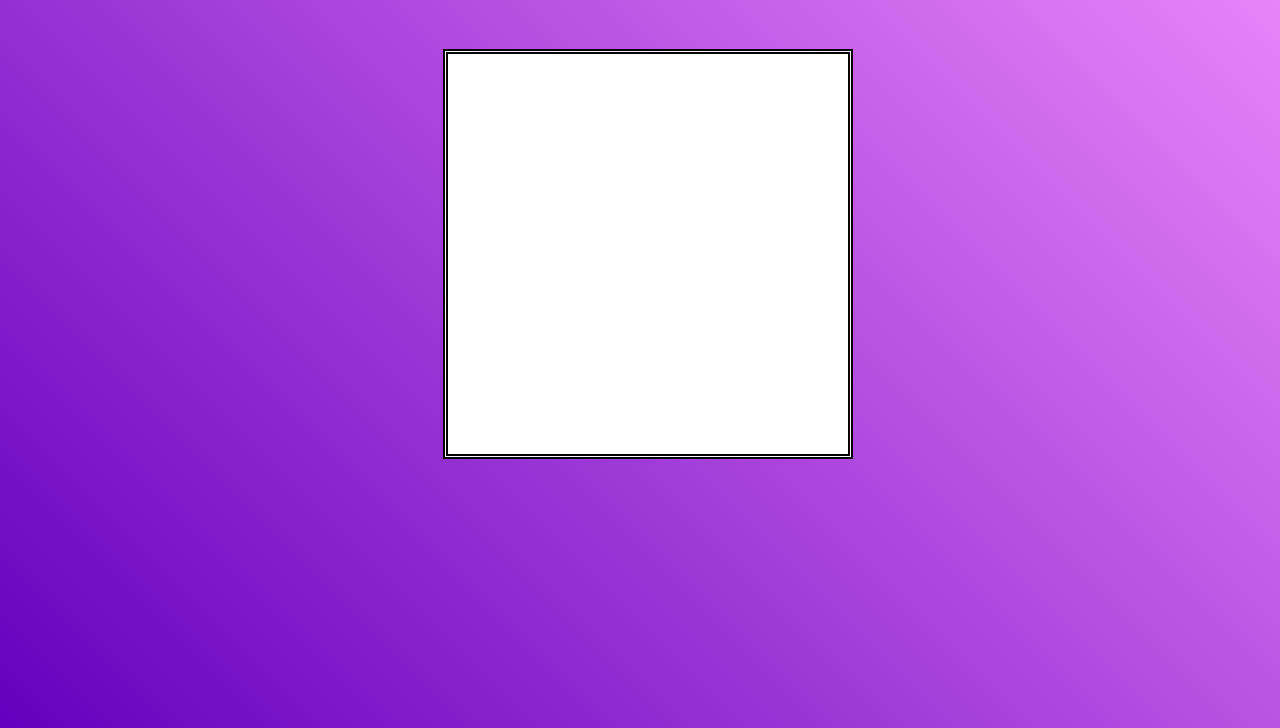
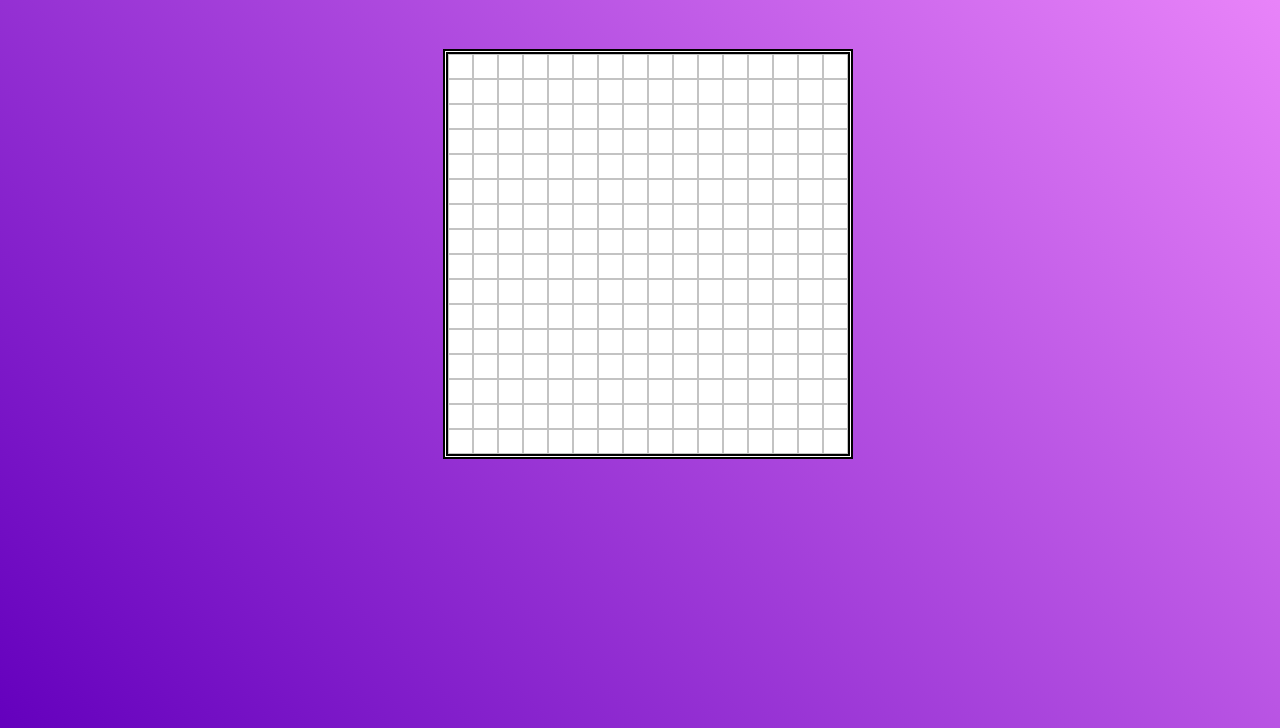
Before and after one commit to stanochka/etch-a-sketch, a plain HTML site: page index.html in a window 1280 px wide. Shown: the part 101-829 px from the top of the page. Drawn offline with Linux system fonts and the light colour scheme.

Commit message:
Make 16x16 grid with js

```diff
--- a/script.js
+++ b/script.js
@@ -0,0 +1,15 @@
+const container = document.querySelector('#container');
+console.log(container);
+
+const makeGrid = () => {
+  for (let i = 0; i < 16*16; i++) {
+    container.style['grid-template-columns'] = 'repeat(16, 1fr)';
+    let element = document.createElement('div');
+    element.style.border = '1px solid rgba(195, 195, 195)';
+    element.id = `cell${i}`;
+    container.appendChild(element);
+    console.log(`Div id=${element.id} added`);
+  }
+}
+
+makeGrid()
--- a/style.css
+++ b/style.css
@@ -18,4 +18,5 @@ h1 {
   margin: auto;
   margin-top: 4%;
   border: double 5px;
+  display: grid;
 }
```
